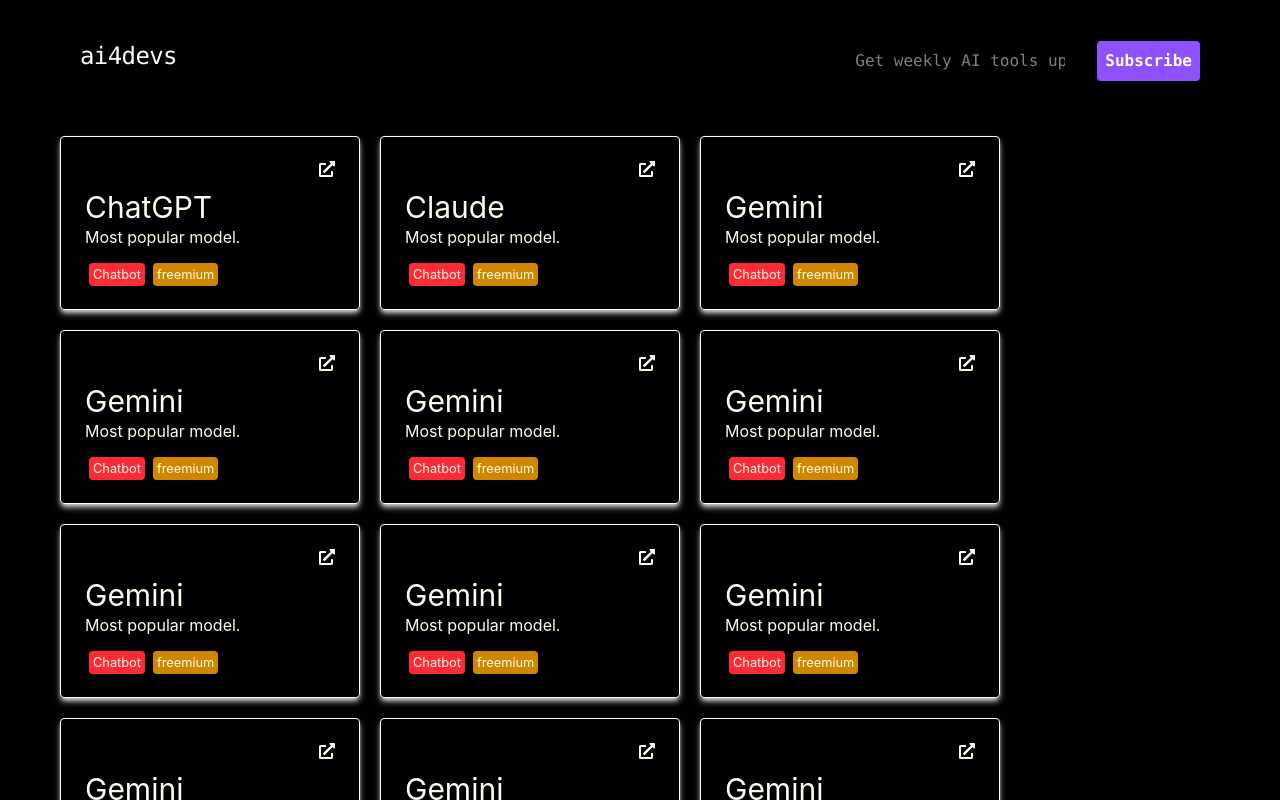
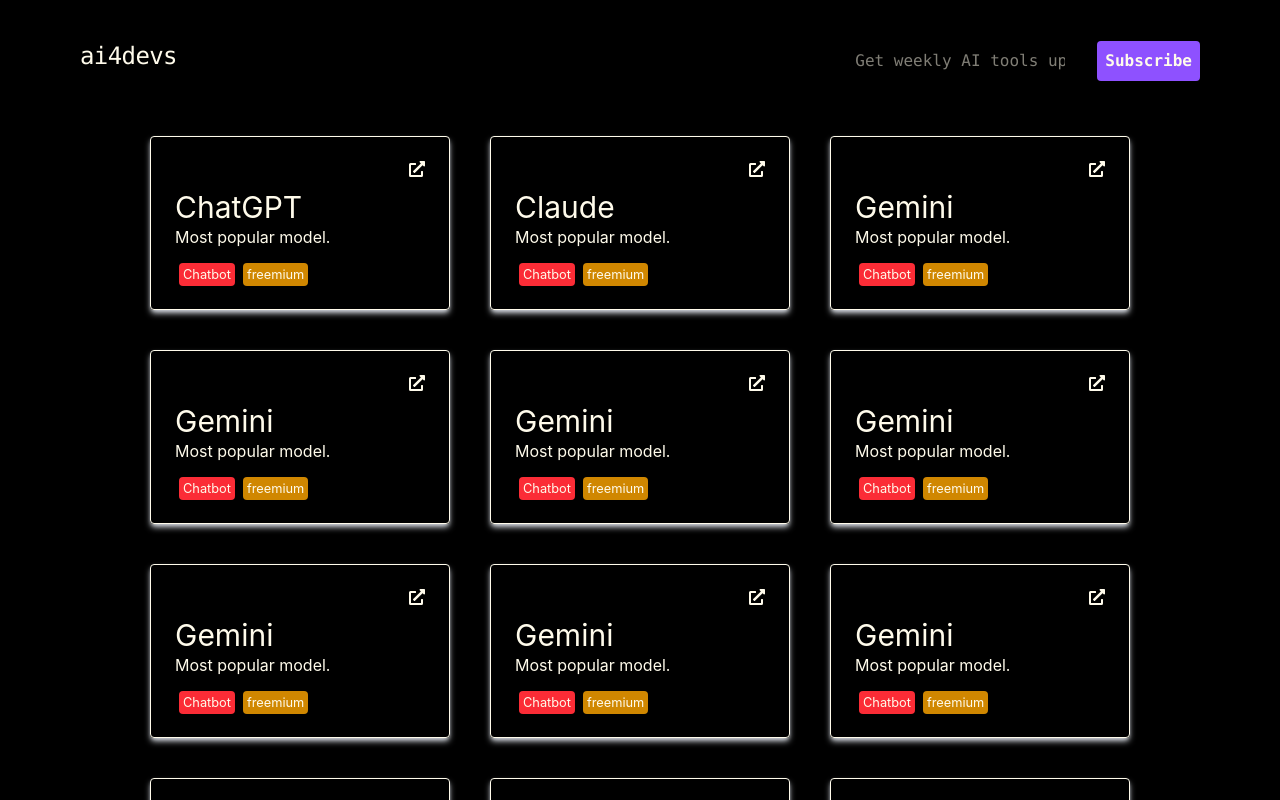
Before and after one commit to MohamedWazeemJassir/ai4devs, a React (Vite) app: page / in a window 1280 px wide. Shown: the top 800 px of the page. Built offline with nearby package versions, Linux system fonts and the light colour scheme.

Commit message:
align cards to center

```diff
--- a/src/App.jsx
+++ b/src/App.jsx
@@ -7,7 +7,7 @@
   return (
     <>
       <Header />
-      <div className="flex flex-wrap p-10">
+      <div className="flex flex-wrap p-10 gap-10 justify-center">
         {cardData.map((cardItem) => (
           <Card
             key={cardItem.id}
--- a/src/components/Card.jsx
+++ b/src/components/Card.jsx
@@ -2,7 +2,7 @@
 
 function Card(prop) {
   return (
-    <div className="ml-5 mb-5 border shadow-gray-300 shadow-md p-6 w-1/4 rounded delay-75 duration-150 transition hover:-translate-y-1 hover:bg-gray-500 space-y-3">
+    <div className="border shadow-gray-300 shadow-md p-6 w-1/4 rounded delay-75 duration-150 transition hover:-translate-y-1 hover:bg-gray-500 space-y-3">
       <div id="top">
         <a
           className=" flex justify-end"
```
